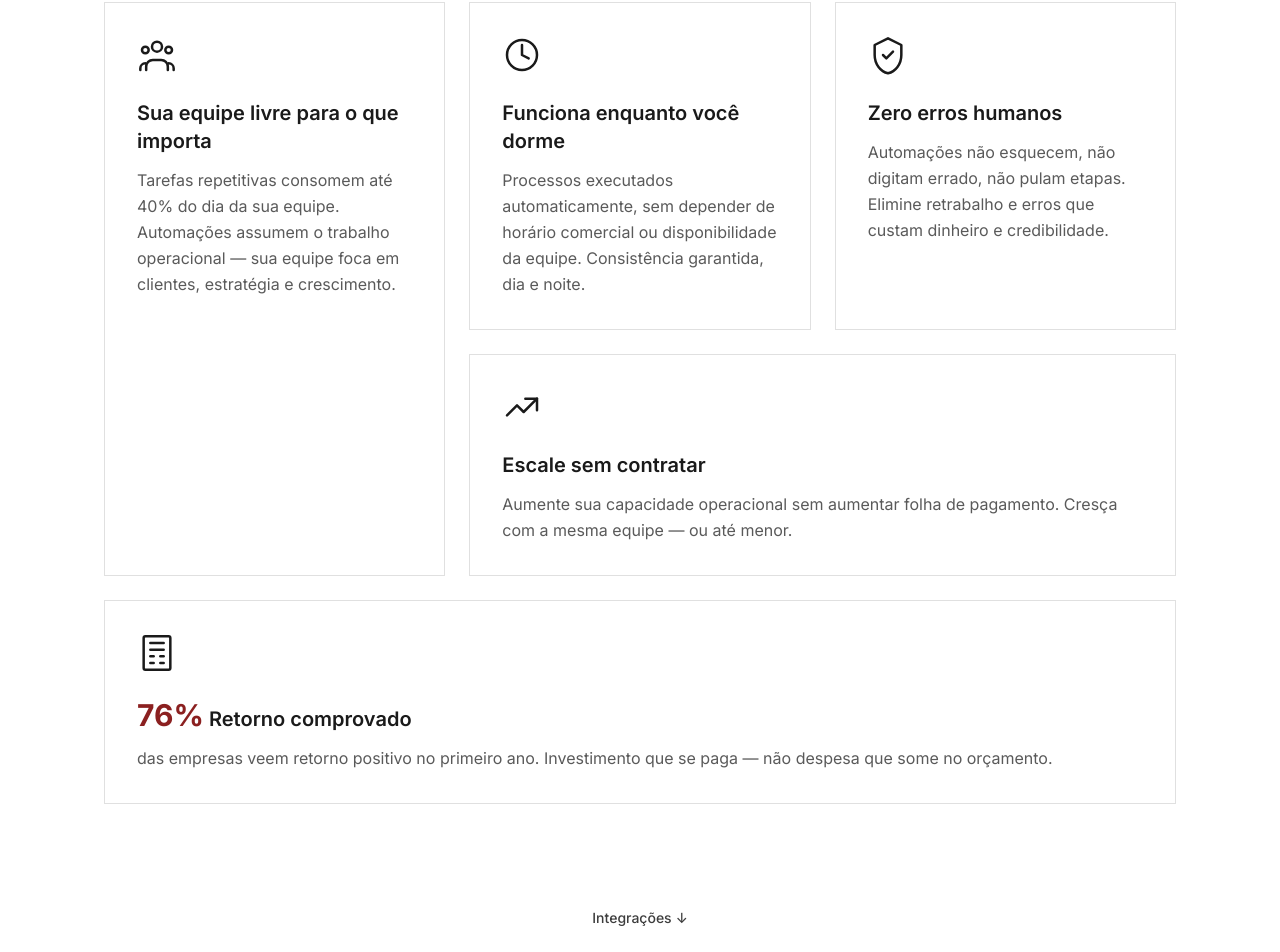
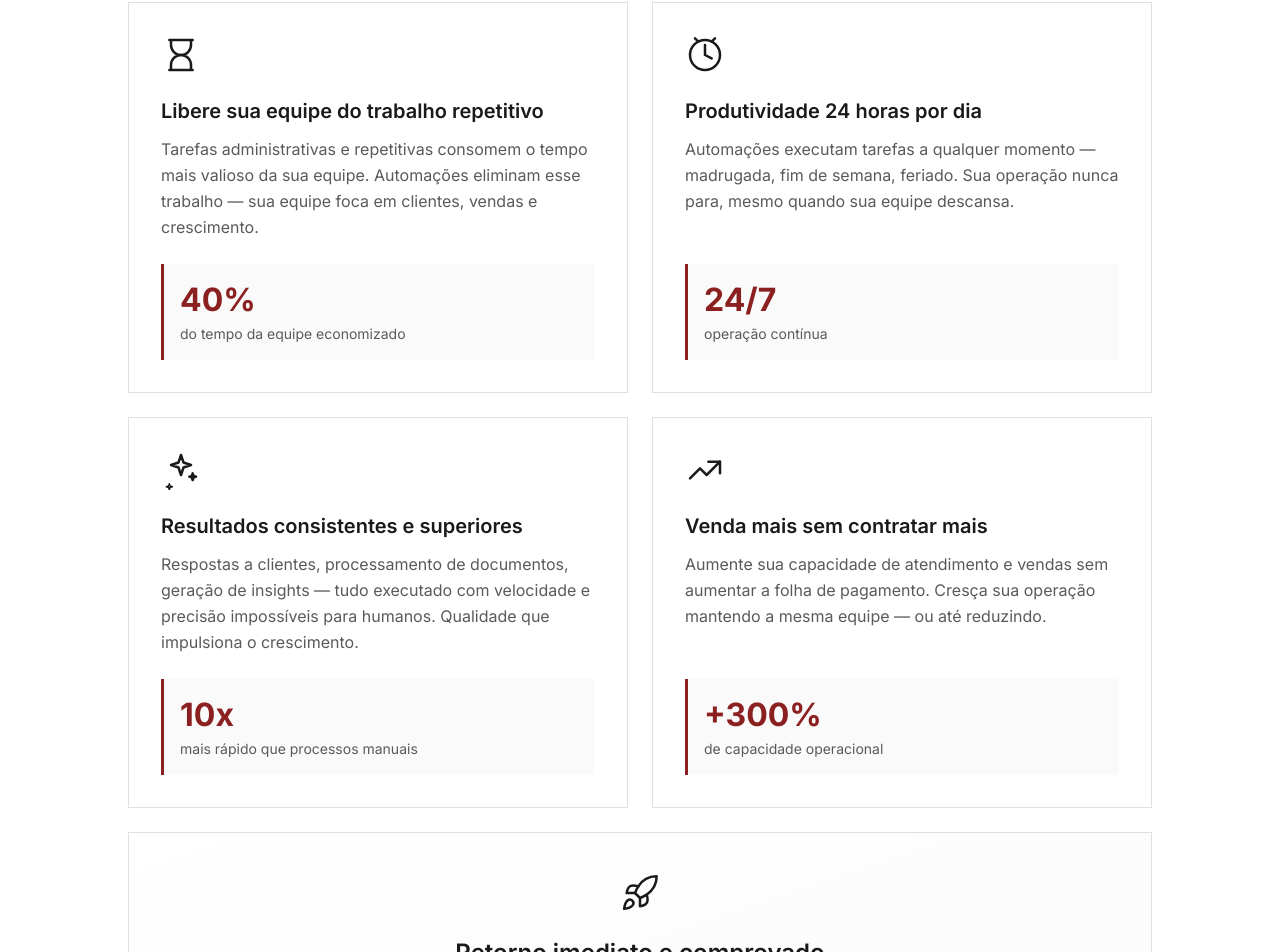
Before and after one commit to miledez-git-org/miledez-website, a Next.js app: page / in a window 1280 px wide. Shown: the part 2007-2959 px from the top of the page. Built offline with nearby package versions, Linux system fonts and the light colour scheme.

Commit message:
benefits section update v2

```diff
--- a/components/AnimatedIcons.tsx
+++ b/components/AnimatedIcons.tsx
@@ -283,3 +283,113 @@ export function CalculatorPulseIcon({ isHovered, className = '' }: BenefitIconPr
     </svg>
   )
 }
+
+// Hourglass icon that fades on hover (represents eliminating repetitive work)
+export function HourglassIcon({ isHovered, className = '' }: BenefitIconProps) {
+  return (
+    <svg
+      className={`w-10 h-10 ${className}`}
+      viewBox="0 0 24 24"
+      fill="none"
+      stroke="currentColor"
+      strokeWidth={1.5}
+      style={{
+        opacity: isHovered ? 0.5 : 1,
+        transform: isHovered ? 'scale(0.9)' : 'scale(1)',
+        transition: 'opacity 0.3s ease-out, transform 0.3s ease-out',
+      }}
+    >
+      <path
+        d="M5 3h14M5 21h14M6 3v3a6 6 0 006 6 6 6 0 006-6V3M6 21v-3a6 6 0 016-6 6 6 0 016 6v3"
+        strokeLinecap="round"
+        strokeLinejoin="round"
+      />
+      <path d="M12 12v0" strokeLinecap="round" />
+    </svg>
+  )
+}
+
+// 24-hour clock icon that rotates fully on hover (represents continuous operation)
+export function Clock24Icon({ isHovered, className = '' }: BenefitIconProps) {
+  return (
+    <svg
+      className={`w-10 h-10 ${className}`}
+      viewBox="0 0 24 24"
+      fill="none"
+      stroke="currentColor"
+      strokeWidth={1.5}
+      style={{
+        transform: isHovered ? 'rotate(360deg)' : 'rotate(0deg)',
+        transition: 'transform 1s ease-in-out',
+      }}
+    >
+      <circle cx="12" cy="12" r="9" />
+      <path d="M12 6v6l4 2" strokeLinecap="round" strokeLinejoin="round" />
+      <path d="M16 4l2-2M8 4L6 2" strokeLinecap="round" />
+    </svg>
+  )
+}
+
+// Sparkles icon that scales up on hover (represents quality results)
+export function SparklesIcon({ isHovered, className = '' }: BenefitIconProps) {
+  return (
+    <svg
+      className={`w-10 h-10 ${className}`}
+      viewBox="0 0 24 24"
+      fill="none"
+      stroke="currentColor"
+      strokeWidth={1.5}
+      style={{
+        transform: isHovered ? 'scale(1.15)' : 'scale(1)',
+        transition: 'transform 0.3s ease-out',
+      }}
+    >
+      <path
+        d="M12 3l1.5 4.5L18 9l-4.5 1.5L12 15l-1.5-4.5L6 9l4.5-1.5L12 3z"
+        strokeLinecap="round"
+        strokeLinejoin="round"
+      />
+      <path
+        d="M5 19l0.75 2.25L8 22l-2.25 0.75L5 25l-0.75-2.25L2 22l2.25-0.75L5 19z"
+        strokeLinecap="round"
+        strokeLinejoin="round"
+        style={{ transform: 'scale(0.6)', transformOrigin: '5px 22px' }}
+      />
+      <path
+        d="M19 14l0.5 1.5L21 16l-1.5 0.5L19 18l-0.5-1.5L17 16l1.5-0.5L19 14z"
+        strokeLinecap="round"
+        strokeLinejoin="round"
+      />
+    </svg>
+  )
+}
+
+// Rocket icon that lifts on hover (represents ROI and growth)
+export function RocketIcon({ isHovered, className = '' }: BenefitIconProps) {
+  return (
+    <svg
+      className={`w-10 h-10 ${className}`}
+      viewBox="0 0 24 24"
+      fill="none"
+      stroke="currentColor"
+      strokeWidth={1.5}
+      style={{
+        transform: isHovered ? 'translateY(-8px)' : 'translateY(0)',
+        transition: 'transform 0.3s ease-out',
+      }}
+    >
+      <path
+        d="M4.5 16.5c-1.5 1.26-2 5-2 5s3.74-.5 5-2c.71-.84.7-2.13-.09-2.91a2.18 2.18 0 00-2.91-.09z"
+        strokeLinecap="round"
+        strokeLinejoin="round"
+      />
+      <path
+        d="M12 15l-3-3a22 22 0 012-3.95A12.88 12.88 0 0122 2c0 2.72-.78 7.5-6 11a22.35 22.35 0 01-4 2z"
+        strokeLinecap="round"
+        strokeLinejoin="round"
+      />
+      <path d="M9 12H4s.55-3.03 2-4c1.62-1.08 5 0 5 0" strokeLinecap="round" strokeLinejoin="round" />
+      <path d="M12 15v5s3.03-.55 4-2c1.08-1.62 0-5 0-5" strokeLinecap="round" strokeLinejoin="round" />
+    </svg>
+  )
+}
--- a/components/BenefitsSection.tsx
+++ b/components/BenefitsSection.tsx
@@ -3,51 +3,64 @@
 import { useState } from 'react'
 import { useCountUp } from '@/hooks/useCountUp'
 import {
-  UsersFloatIcon,
-  ClockRotateIcon,
-  ShieldCheckIcon,
+  HourglassIcon,
+  Clock24Icon,
+  SparklesIcon,
   TrendingUpIcon,
-  CalculatorPulseIcon,
+  RocketIcon,
 } from '@/components/AnimatedIcons'
 
 const benefits = [
   {
     id: 1,
-    Icon: UsersFloatIcon,
-    headline: 'Sua equipe livre para o que importa',
-    copy: 'Tarefas repetitivas consomem até 40% do dia da sua equipe. Automações assumem o trabalho operacional — sua equipe foca em clientes, estratégia e crescimento.',
+    Icon: HourglassIcon,
+    headline: 'Libere sua equipe do trabalho repetitivo',
+    description:
+      'Tarefas administrativas e repetitivas consomem o tempo mais valioso da sua equipe. Automações eliminam esse trabalho — sua equipe foca em clientes, vendas e crescimento.',
+    stat: '40%',
+    statLabel: 'do tempo da equipe economizado',
   },
   {
     id: 2,
-    Icon: ClockRotateIcon,
-    headline: 'Funciona enquanto você dorme',
-    copy: 'Processos executados automaticamente, sem depender de horário comercial ou disponibilidade da equipe. Consistência garantida, dia e noite.',
+    Icon: Clock24Icon,
+    headline: 'Produtividade 24 horas por dia',
+    description:
+      'Automações executam tarefas a qualquer momento — madrugada, fim de semana, feriado. Sua operação nunca para, mesmo quando sua equipe descansa.',
+    stat: '24/7',
+    statLabel: 'operação contínua',
   },
   {
     id: 3,
-    Icon: ShieldCheckIcon,
-    headline: 'Zero erros humanos',
-    copy: 'Automações não esquecem, não digitam errado, não pulam etapas. Elimine retrabalho e erros que custam dinheiro e credibilidade.',
+    Icon: SparklesIcon,
+    headline: 'Resultados consistentes e superiores',
+    description:
+      'Respostas a clientes, processamento de documentos, geração de insights — tudo executado com velocidade e precisão impossíveis para humanos. Qualidade que impulsiona o crescimento.',
+    stat: '10x',
+    statLabel: 'mais rápido que processos manuais',
   },
   {
     id: 4,
     Icon: TrendingUpIcon,
-    headline: 'Escale sem contratar',
-    copy: 'Aumente sua capacidade operacional sem aumentar folha de pagamento. Cresça com a mesma equipe — ou até menor.',
-  },
-  {
-    id: 5,
-    Icon: CalculatorPulseIcon,
-    headline: 'Retorno comprovado',
-    copy: 'das empresas veem retorno positivo no primeiro ano. Investimento que se paga — não despesa que some no orçamento.',
-    hasCounter: true,
-    counterValue: 76,
+    headline: 'Venda mais sem contratar mais',
+    description:
+      'Aumente sua capacidade de atendimento e vendas sem aumentar a folha de pagamento. Cresça sua operação mantendo a mesma equipe — ou até reduzindo.',
+    stat: '+300%',
+    statLabel: 'de capacidade operacional',
   },
 ]
 
+const featuredBenefit = {
+  id: 5,
+  Icon: RocketIcon,
+  headline: 'Retorno imediato e comprovado',
+  description:
+    'Cada processo automatizado gera retorno mensurável desde o primeiro mês. Não é despesa — é investimento que se multiplica.',
+  statLabel: 'de retorno sobre investimento',
+}
+
 export default function BenefitsSection() {
   const [hoveredCard, setHoveredCard] = useState<number | null>(null)
-  const { count, ref: counterRef } = useCountUp({ end: 76, duration: 1500 })
+  const { count, ref: counterRef } = useCountUp({ end: 10, duration: 2000 })
 
   return (
     <>
@@ -58,49 +71,19 @@ export default function BenefitsSection() {
         </h2>
       </div>
 
-      {/* Bento Grid */}
-      <div className="grid grid-cols-1 md:grid-cols-2 lg:grid-cols-3 gap-6">
-        {benefits.map((benefit, index) => {
+      {/* Benefits Grid */}
+      <div className="grid grid-cols-1 md:grid-cols-2 gap-6 max-w-5xl mx-auto">
+        {/* Benefits 1-4: Regular cards */}
+        {benefits.map((benefit) => {
           const isHovered = hoveredCard === benefit.id
-          const gridClasses = getGridClasses(index)
-
-          if (benefit.hasCounter) {
-            return (
-              <div
-                key={benefit.id}
-                ref={counterRef}
-                className={`group bg-white border border-brand-border p-8 transition-colors ${gridClasses} ${
-                  isHovered ? 'border-brand-accent' : ''
-                }`}
-                onMouseEnter={() => setHoveredCard(benefit.id)}
-                onMouseLeave={() => setHoveredCard(null)}
-              >
-                {/* Icon */}
-                <div className="mb-6 text-brand-black">
-                  <benefit.Icon isHovered={isHovered} />
-                </div>
-
-                {/* Counter + Headline */}
-                <h3 className="text-xl font-semibold mb-3 text-brand-black">
-                  <span className="text-3xl font-bold text-brand-accent">
-                    {count}%
-                  </span>{' '}
-                  {benefit.headline}
-                </h3>
-
-                {/* Description */}
-                <p className="text-base leading-relaxed text-brand-muted">
-                  {benefit.copy}
-                </p>
-              </div>
-            )
-          }
 
           return (
             <div
               key={benefit.id}
-              className={`group bg-white border border-brand-border p-8 transition-colors ${gridClasses} ${
-                isHovered ? 'border-brand-accent' : ''
+              className={`group bg-white border p-8 transition-all duration-300 flex flex-col h-full ${
+                isHovered
+                  ? 'border-brand-accent shadow-[0_4px_12px_rgba(0,0,0,0.05)]'
+                  : 'border-brand-border'
               }`}
               onMouseEnter={() => setHoveredCard(benefit.id)}
               onMouseLeave={() => setHoveredCard(null)}
@@ -111,38 +94,65 @@ export default function BenefitsSection() {
               </div>
 
               {/* Headline */}
-              <h3 className="text-xl font-semibold mb-3 text-brand-black">
+              <h3 className="text-xl font-semibold mb-3 text-brand-black leading-tight">
                 {benefit.headline}
               </h3>
 
               {/* Description */}
-              <p className="text-base leading-relaxed text-brand-muted">
-                {benefit.copy}
+              <p className="text-base leading-relaxed text-brand-muted mb-6 flex-grow">
+                {benefit.description}
               </p>
+
+              {/* Stat Block */}
+              <div className="mt-auto bg-neutral-50 border-l-[3px] border-brand-accent p-4">
+                <span className="block text-[28px] md:text-[32px] font-bold text-brand-accent leading-tight">
+                  {benefit.stat}
+                </span>
+                <span className="block text-sm text-brand-muted mt-1">
+                  {benefit.statLabel}
+                </span>
+              </div>
             </div>
           )
         })}
+
+        {/* Benefit 5: Featured full-width card */}
+        <div
+          ref={counterRef}
+          className={`md:col-span-2 bg-gradient-to-br from-white to-neutral-50 border p-8 md:p-10 text-center transition-all duration-300 ${
+            hoveredCard === 5
+              ? 'border-brand-accent shadow-[0_4px_12px_rgba(0,0,0,0.05)]'
+              : 'border-brand-border'
+          }`}
+          onMouseEnter={() => setHoveredCard(5)}
+          onMouseLeave={() => setHoveredCard(null)}
+        >
+          {/* Icon */}
+          <div className="mb-6 text-brand-black flex justify-center">
+            <featuredBenefit.Icon isHovered={hoveredCard === 5} />
+          </div>
+
+          {/* Headline */}
+          <h3 className="text-xl md:text-2xl font-semibold mb-3 text-brand-black">
+            {featuredBenefit.headline}
+          </h3>
+
+          {/* Description */}
+          <p className="text-base leading-relaxed text-brand-muted mb-6 max-w-xl mx-auto">
+            {featuredBenefit.description}
+          </p>
+
+          {/* Featured Stat Block */}
+          <div className="mt-6">
+            <span className="block text-4xl md:text-5xl font-bold text-brand-accent leading-tight">
+              {count <= 5 ? count : 5}x a {count}x
+            </span>
+            <span className="block text-sm text-brand-muted mt-2">
+              {featuredBenefit.statLabel}
+            </span>
+          </div>
+        </div>
       </div>
     </>
   )
 }
-
-function getGridClasses(index: number): string {
-  switch (index) {
-    case 0:
-      // Benefit 1: Featured (spans 2 rows on desktop)
-      return 'lg:row-span-2'
-    case 1:
-    case 2:
-      // Benefits 2 & 3: Standard cards
-      return ''
-    case 3:
-      // Benefit 4: Spans 2 columns on desktop
-      return 'md:col-span-2 lg:col-span-2'
-    case 4:
-      // Benefit 5: Full width (spans all 3 columns on desktop)
-      return 'md:col-span-2 lg:col-span-3'
-    default:
-      return ''
-  }
-}
```
